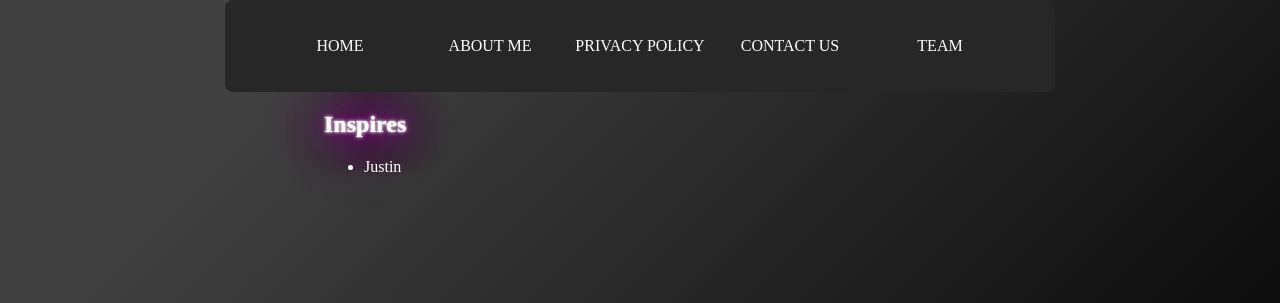
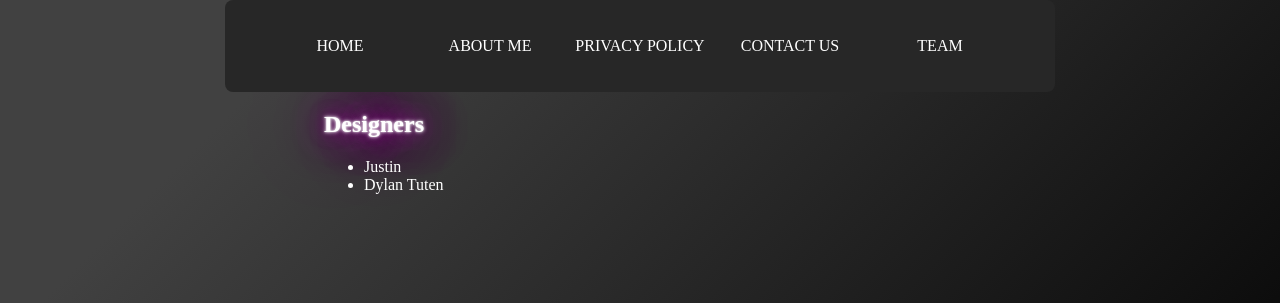
Before and after one commit to Calculus56/reecac, a Django app: page /team in a window 1280 px wide. Shown: the part 198-501 px from the top of the page. Run offline with Django 3.2, Linux system fonts and the light colour scheme.

```diff
--- a/blog/templates/home.html
+++ b/blog/templates/home.html
@@ -1,7 +1,5 @@
 {% extends 'base.html' %}
 {% block content %}
-<!--<h1>Intro Video</h1>-->
-<!--<iframe width="560" height="315" src="https://www.youtube.com/embed/F_Gw2dvm14g" frameborder="0" allow="accelerometer; autoplay; encrypted-media; gyroscope; picture-in-picture" allowfullscreen></iframe>-->
 <h1 class="blue-neon">Newest Post</h1>
 {% for post in object_list reversed %}
 {% if forloop.first %}
--- a/blog/templates/navbar/team.html
+++ b/blog/templates/navbar/team.html
@@ -4,9 +4,10 @@
 {% block content %}
 <link href="{% static 'css/team.css' %}" rel="stylesheet">
 <div class="about-mid">
-    <h2 class="purple-neon">Inspires</h2>
+    <h2 class="purple-neon">Designers</h2>
     <ul>
         <li>Justin</li>
+        <li>Dylan Tuten</li>
     </ul>
 </div>
 {% endblock content %}
```
Also changed, not shown: blog/templates/base.html (+0 -17 lines).
